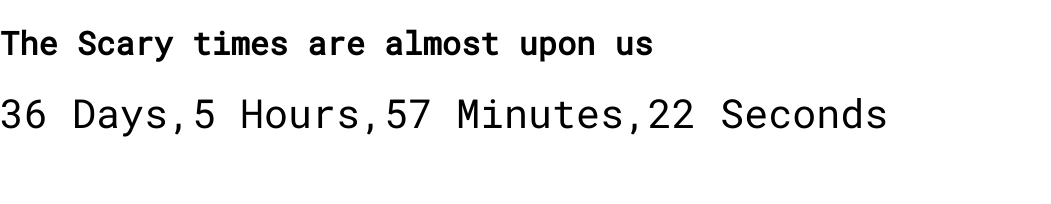
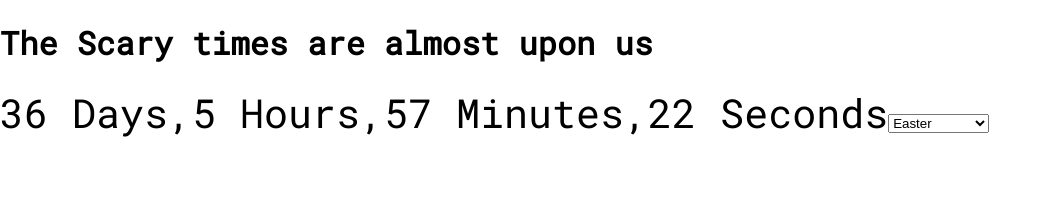
Before and after one commit to DevelopingWriter96/reactcountdown, a React (Create React App) app: page / in a window 1280 px wide. Shown: the top 204 px of the page, without its empty margins (0-1051 px from the left). Built offline with nearby package versions, Linux system fonts and the light colour scheme.

Commit message:
Added a non-connected dropdown

```diff
--- a/src/App.js
+++ b/src/App.js
@@ -14,7 +14,7 @@ console.log(targetDate);
 
 const countdownDate = new Date(targetDate).getTime();
 
-const myfunc = setInterval(function() {
+setInterval(function() {
     document.getElementById('message').innerHTML = targetMessage;
     const now = new Date().getTime();
     const timeLeft = countdownDate - now;
@@ -24,25 +24,25 @@ const myfunc = setInterval(function() {
     const minutes = Math.floor((timeLeft % (1000 * 60 * 60)) / (1000 * 60));
     const seconds = Math.floor((timeLeft % (1000 * 60)) / 1000);
 
-    if (days == 1) {
+    if (days === 1) {
     document.getElementById('days').innerHTML = days + " Day,";
     } else {
     document.getElementById('days').innerHTML = days + " Days,";
     }
 
-    if (hours == 1) {
+    if (hours === 1) {
         document.getElementById('hours').innerHTML = hours + " Hour,";
     } else {
         document.getElementById('hours').innerHTML = hours + " Hours,";
     }
 
-    if (minutes == 1) {
+    if (minutes === 1) {
         document.getElementById('mins').innerHTML = minutes + " Minute,";
     } else {
         document.getElementById('mins').innerHTML = minutes + " Minutes,";
     }
 
-    if (seconds == 1) {
+    if (seconds === 1) {
         document.getElementById('secs').innerHTML = seconds + " Second";
     } else {
         document.getElementById('secs').innerHTML = seconds + " Seconds";
@@ -60,13 +60,21 @@ const myfunc = setInterval(function() {
 function App() {
   return (
     <>
+    <heading>
     <link href="https://fonts.googleapis.com/css2?family=Roboto+Mono&display=swap" rel="stylesheet"></link>
+    </heading>
         <h1 id="message"></h1>
         <p id="days"></p>
         <p id="hours"></p>
         <p id="mins"></p>
         <p id="secs"></p>
         <p id="end"></p>
+        <select>
+            <option value="Easter">Easter</option>
+            <option value="Halloween">Halloween</option>
+            <option value="Thanksgiving">Thanksgiving</option>
+            <option value="Christmas">Christmas</option>
+        </select>
     </>
   );
 }
```
